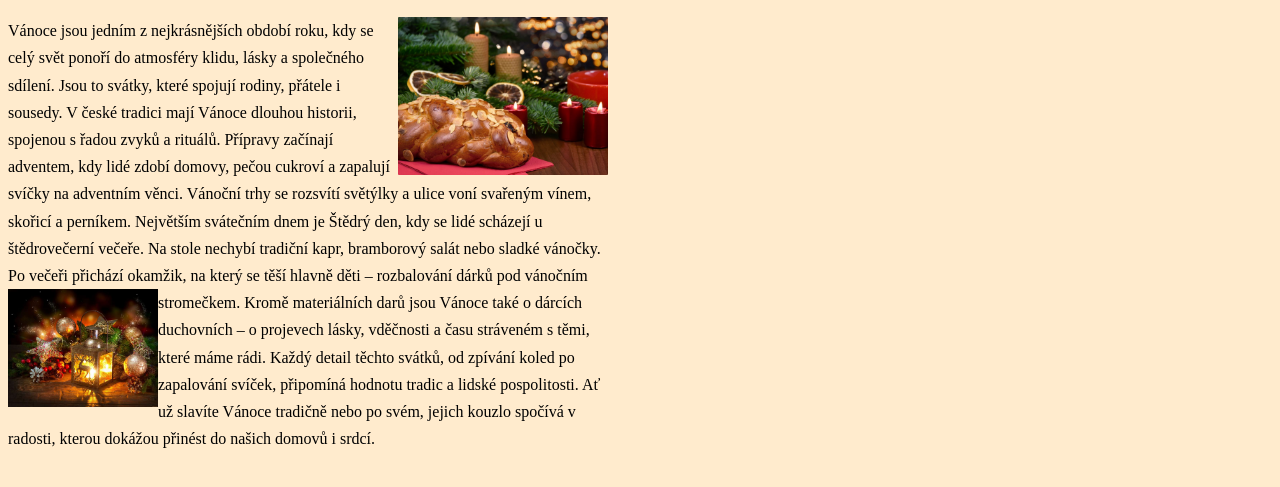
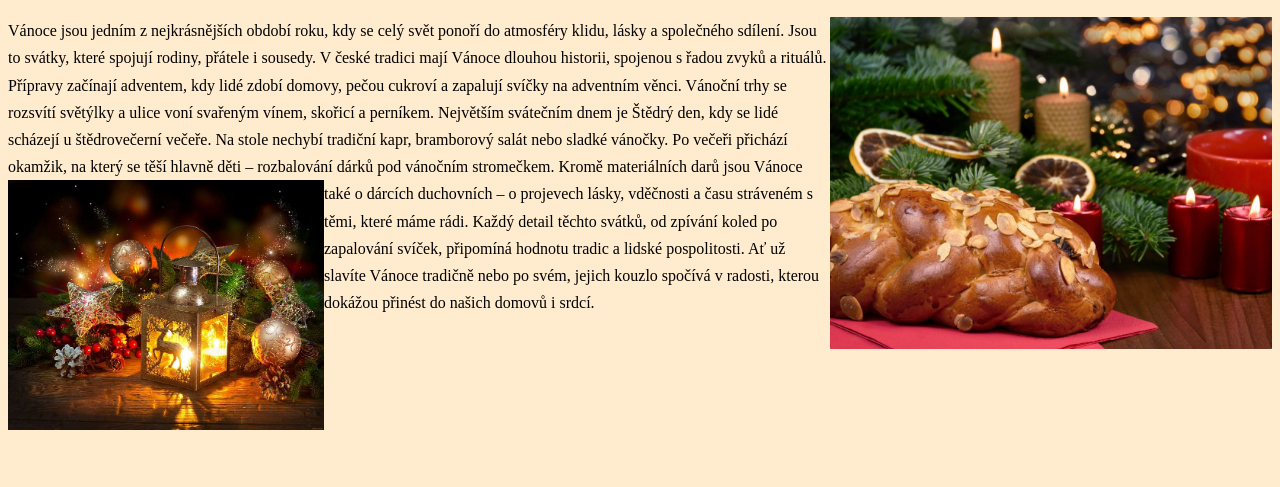
Before and after one commit to Nikol100/web, a plain HTML site: page index.html in a window 1280 px wide. Shown: the part 291-778 px from the top of the page. Drawn offline with Linux system fonts and the light colour scheme.

Commit message:
Add files via upload

```diff
--- a/web2.css
+++ b/web2.css
@@ -32,7 +32,7 @@ border: 2px solid ;}
     }
     h2{text-align: center; }
 
-section {  width: 600px;
+section {  width: 100%;
 height: 200px ;}
 
 
```
